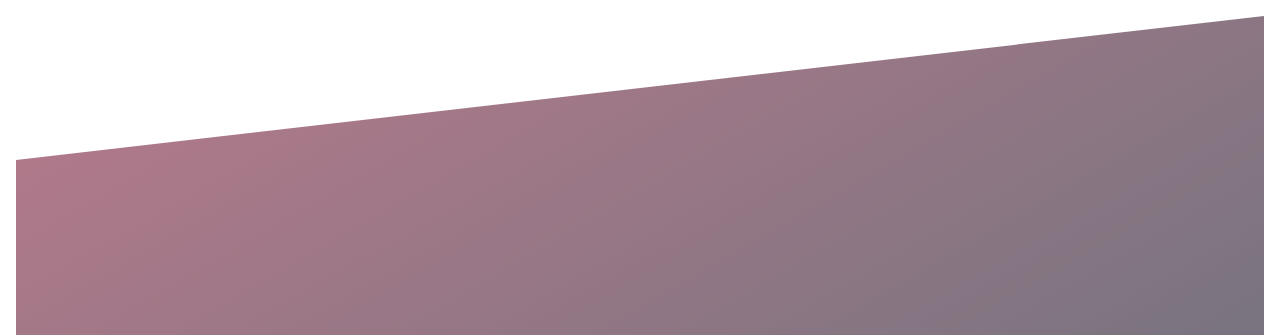
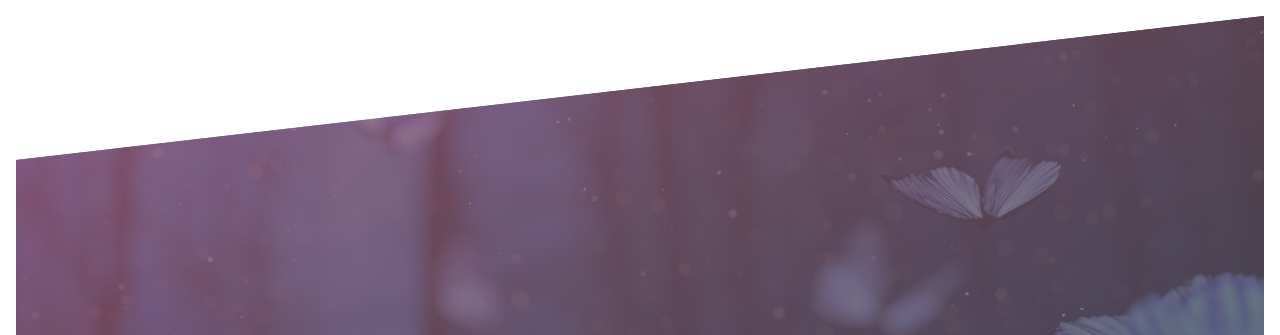
Before and after one commit to shekhar10feb/Nature, a plain HTML site: page index.html in a window 1280 px wide. Shown: the top 335 px of the page. Drawn offline with Linux system fonts and the light colour scheme.

Commit message:
Update style.css

```diff
--- a/style.css
+++ b/style.css
@@ -22,7 +22,7 @@ body {
     position: relative;
     background-image: linear-gradient(to right bottom, rgba(167, 89, 111, 0.8),
     rgba(56, 78, 90, 0.8)),
-    url(./fantasy-2049567_1920.jpg);
+    url(./images/fantasy-2049567_1920.jpg);
     background-size: cover;
     background-position: top;
     clip-path: polygon(0 20%, 100% 0, 100% 80%, 0 100%);
```
